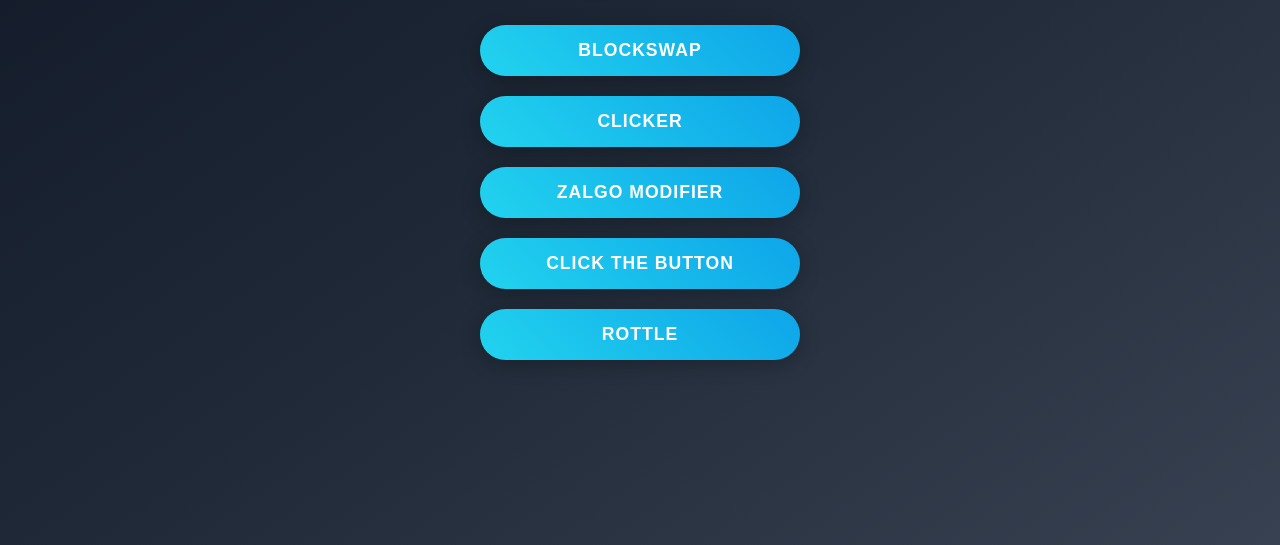
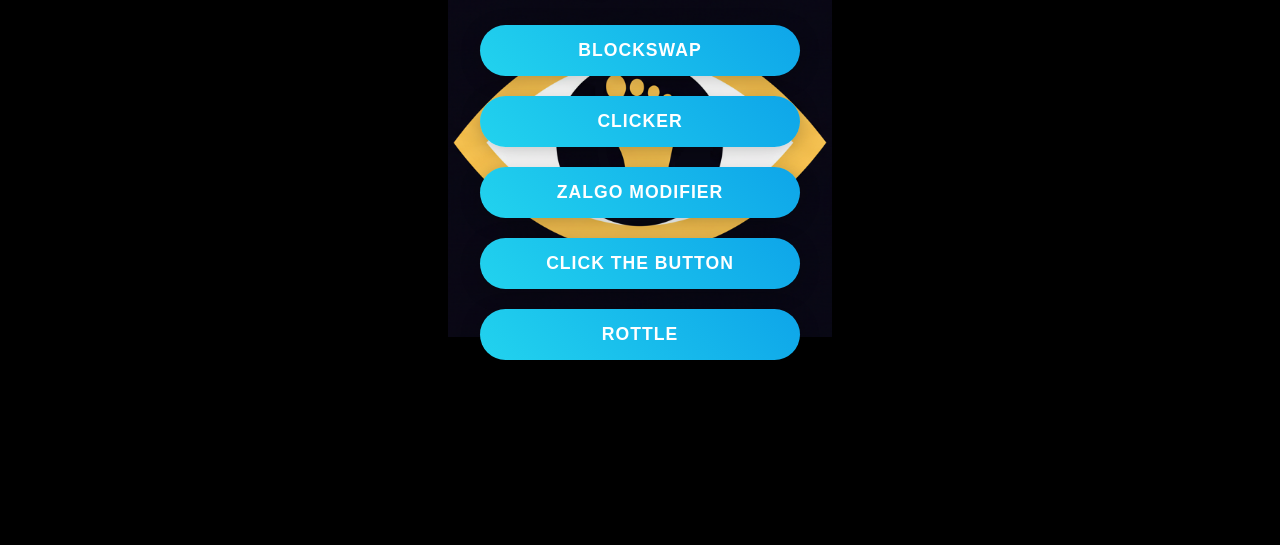
Before and after one commit to bobbyjobbyjoe/bobbyjobbyjoe.github.io, a plain HTML site: page index.html in a window 1280 px wide. Shown: the part 255-800 px from the top of the page. Drawn offline with Linux system fonts and the light colour scheme.

Commit message:
Update index.html

```diff
--- a/index.html
+++ b/index.html
@@ -18,13 +18,16 @@
         body {
             font-family: 'Poppins', sans-serif;
             background-color: #111827;
-            background-image: linear-gradient(145deg, #111827 0%, #1f2937 50%, #374151 100%);
             color: #f9fafb;
             display: flex;
             justify-content: center;
             align-items: center;
             flex-direction: column;
             padding: 20px;
+            background-size: cover;
+            background-position: center;
+            background-attachment: fixed;
+            background:  no-repeat center/30% url('icon.webp'), #000000;
         }
         .main-title {
             font-size: 3rem;
```
